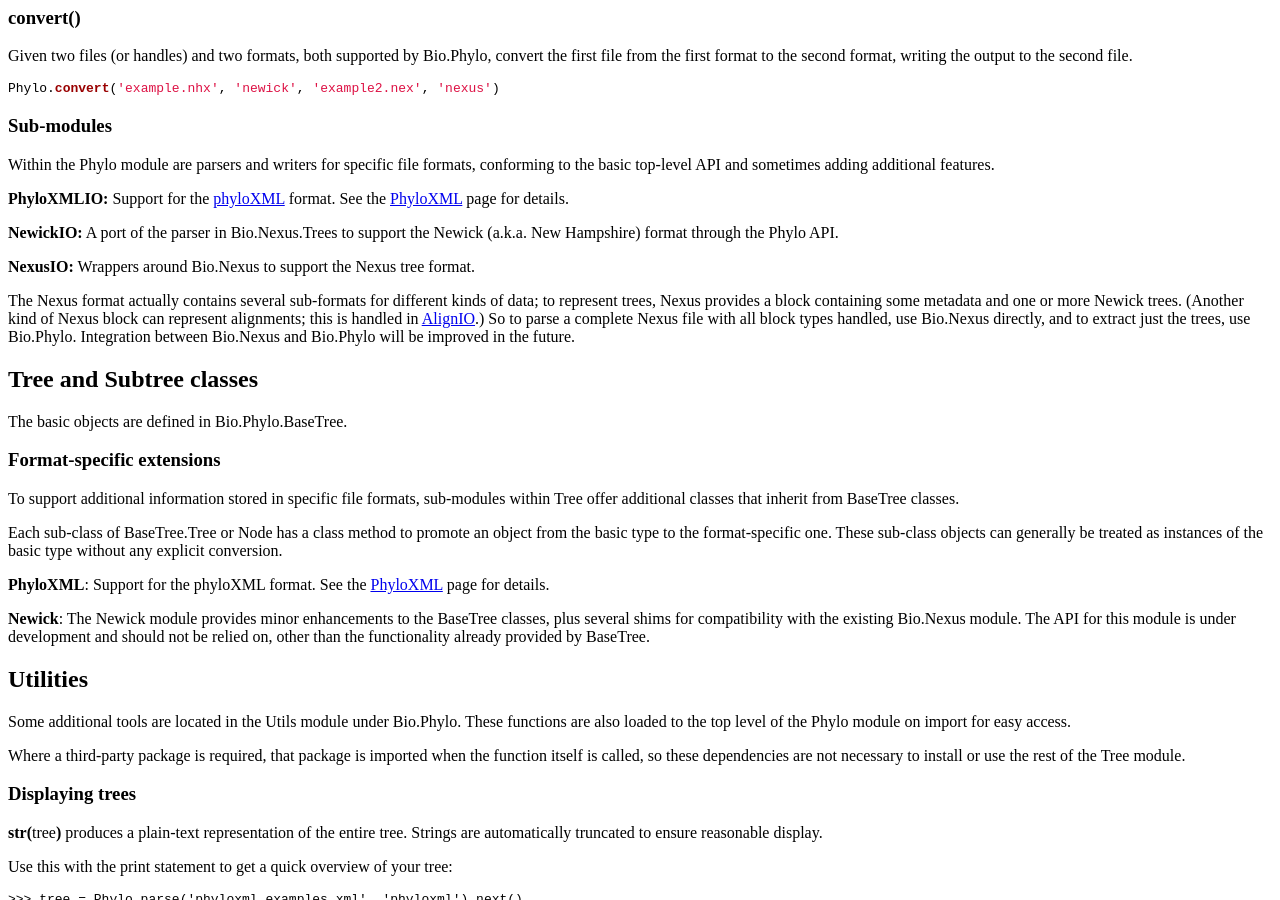
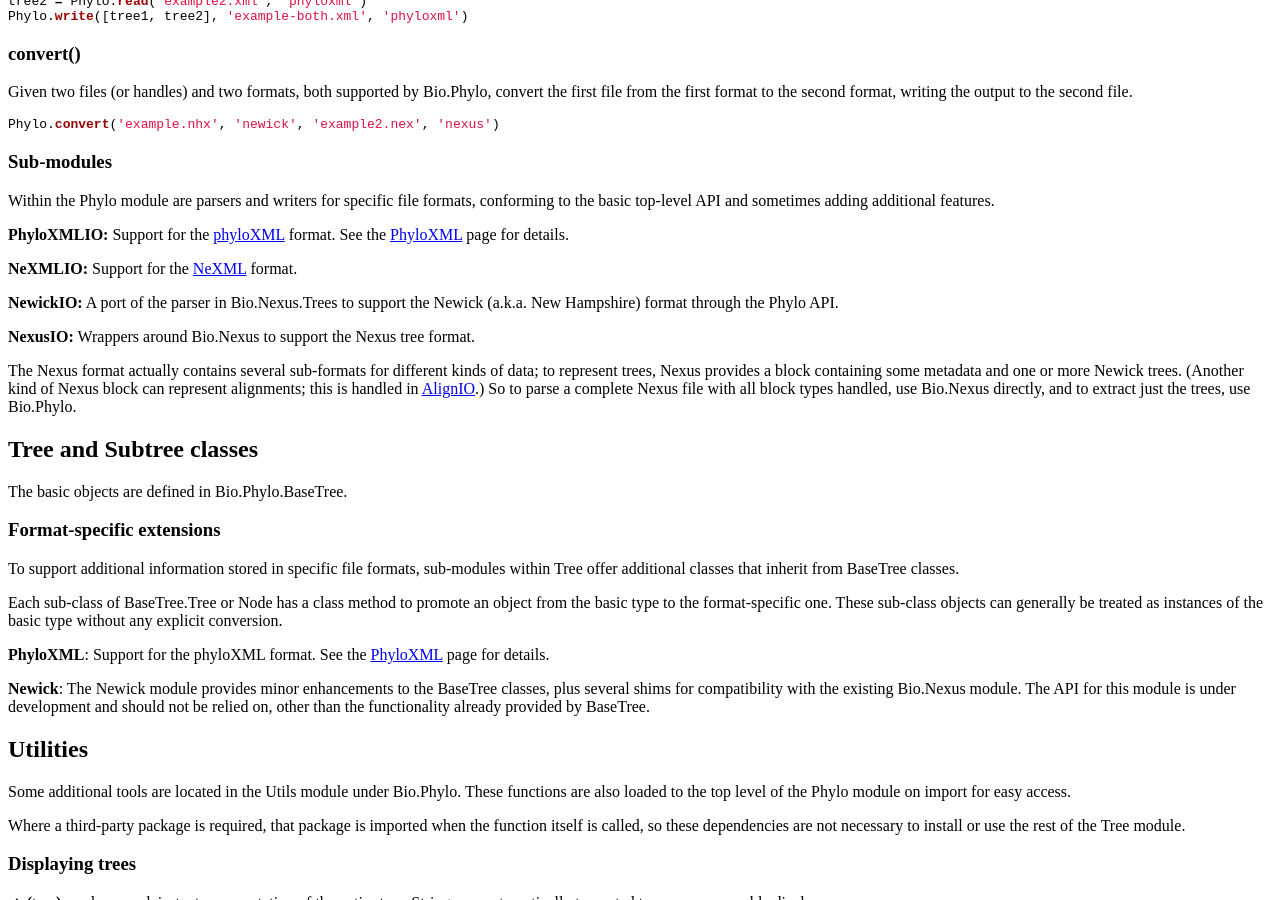
Before and after one commit to biopython/biopython.github.io, a Jekyll site: the page built from wiki/Phylo.md, in a window 1280 px wide and 900 px high, scrolled down 1821 px. Built offline with Jekyll 4.4.1, drawn with Linux system fonts in a browser that asks for light colours; some of the changed text lies outside the part shown.

Commit message:
/* I/O functions */ added nexml and cdao as supported formats

```diff
--- a/wiki/Phylo.md
+++ b/wiki/Phylo.md
@@ -73,9 +73,11 @@ finishes; otherwise, you're responsible for closing the handle yourself.
 The second argument to each function is the target format. Currently,
 the following formats are supported:
 
--   phyloxml
 -   newick
 -   nexus
+-   nexml
+-   phyloxml
+-   cdao
 
 See the [PhyloXML](PhyloXML "wikilink") page for more examples of using
 tree objects.
@@ -183,6 +185,8 @@ additional features.
 **PhyloXMLIO:** Support for the [phyloXML](http://www.phyloxml.org/)
 format. See the [PhyloXML](PhyloXML "wikilink") page for details.
 
+**NeXMLIO:** Support for the [NeXML](http://www.nexml.org/) format.
+
 **NewickIO:** A port of the parser in Bio.Nexus.Trees to support the
 Newick (a.k.a. New Hampshire) format through the Phylo API.
 
@@ -194,8 +198,7 @@ some metadata and one or more Newick trees. (Another kind of Nexus block
 can represent alignments; this is handled in
 [AlignIO](AlignIO "wikilink").) So to parse a complete Nexus file with
 all block types handled, use Bio.Nexus directly, and to extract just the
-trees, use Bio.Phylo. Integration between Bio.Nexus and Bio.Phylo will
-be improved in the future.
+trees, use Bio.Phylo.
 
 Tree and Subtree classes
 ------------------------
```
Also changed, not shown: 1 other file.
